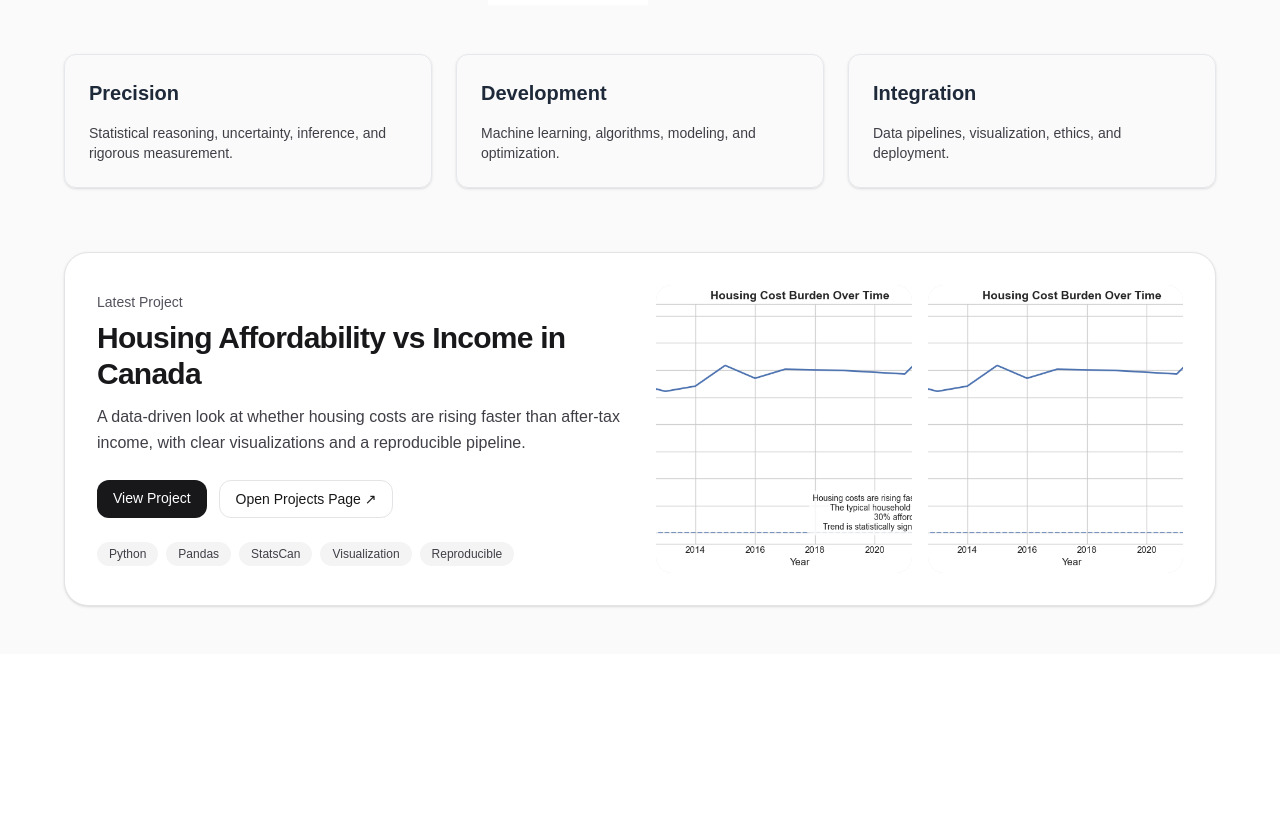
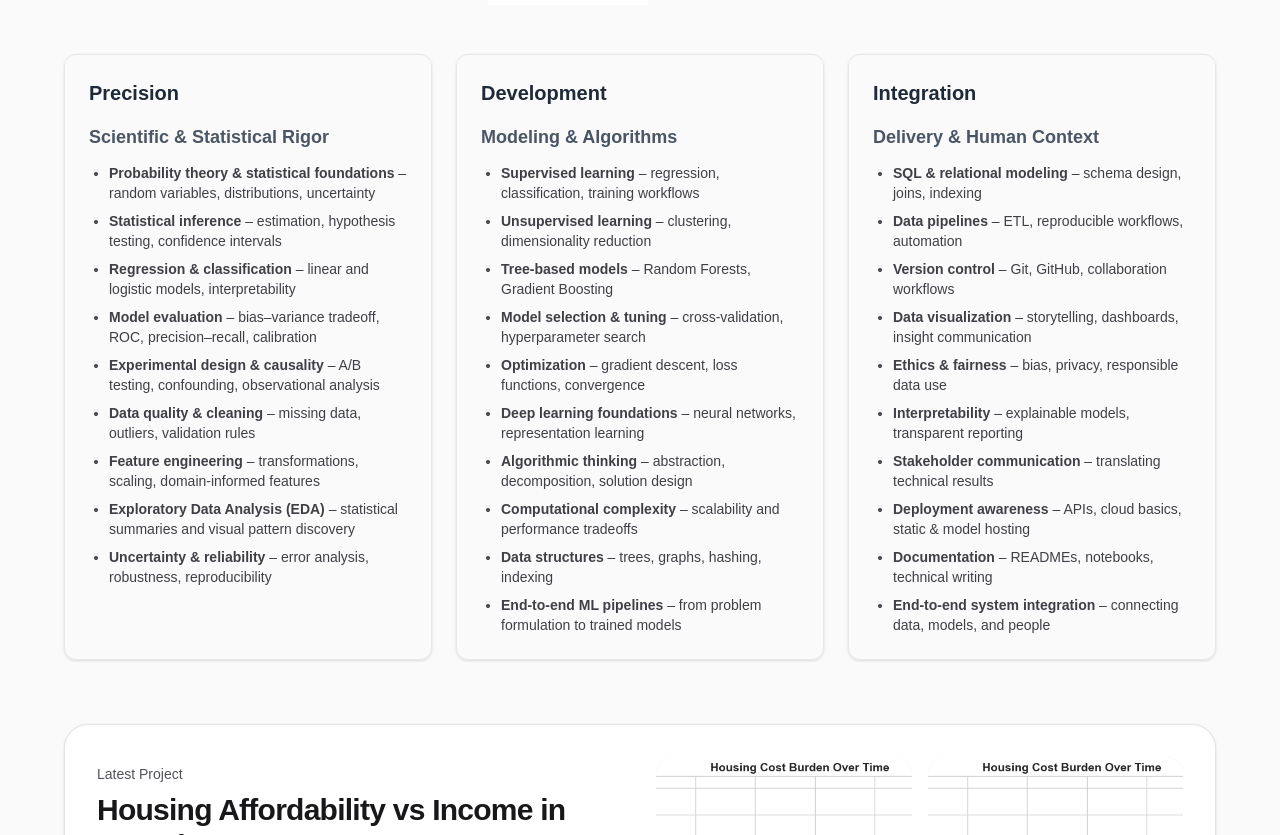
Before and after one commit to BryanB-prog/ThreePillars, a Next.js app: page / in a window 1280 px wide. Shown: the part 400-1235 px from the top of the page. Before the commit the page ends 1054 px from the top, so only its background shows below. Built offline with nearby package versions, Linux system fonts and the light colour scheme.

Commit message:
Update page.tsx

```diff
--- a/app/page.tsx
+++ b/app/page.tsx
@@ -42,26 +42,60 @@ export default function HomePage() {
       </header>
 
       {/* Pillars */}
+
 <section id="projects" className="w-full max-w-6xl mb-16">
   <div className="grid gap-6 md:grid-cols-3">
+
+    {/* PRECISION */}
     <Card title="Precision">
-            <p className="text-sm text-zinc-700">
-              Statistical reasoning, uncertainty, inference, and rigorous
-              measurement.
-            </p>
+      <h3 className="text-lg font-semibold mb-3">Scientific & Statistical Rigor</h3>
+      <ul className="list-disc pl-5 space-y-2 text-sm text-zinc-700">
+        <li><strong>Probability theory & statistical foundations</strong> – random variables, distributions, uncertainty</li>
+        <li><strong>Statistical inference</strong> – estimation, hypothesis testing, confidence intervals</li>
+        <li><strong>Regression & classification</strong> – linear and logistic models, interpretability</li>
+        <li><strong>Model evaluation</strong> – bias–variance tradeoff, ROC, precision–recall, calibration</li>
+        <li><strong>Experimental design & causality</strong> – A/B testing, confounding, observational analysis</li>
+        <li><strong>Data quality & cleaning</strong> – missing data, outliers, validation rules</li>
+        <li><strong>Feature engineering</strong> – transformations, scaling, domain-informed features</li>
+        <li><strong>Exploratory Data Analysis (EDA)</strong> – statistical summaries and visual pattern discovery</li>
+        <li><strong>Uncertainty & reliability</strong> – error analysis, robustness, reproducibility</li>
+      </ul>
     </Card>
 
+    {/* DEVELOPMENT */}
     <Card title="Development">
-            <p className="text-sm text-zinc-700">
-              Machine learning, algorithms, modeling, and optimization.
-            </p>
+      <h3 className="text-lg font-semibold mb-3">Modeling & Algorithms</h3>
+      <ul className="list-disc pl-5 space-y-2 text-sm text-zinc-700">
+        <li><strong>Supervised learning</strong> – regression, classification, training workflows</li>
+        <li><strong>Unsupervised learning</strong> – clustering, dimensionality reduction</li>
+        <li><strong>Tree-based models</strong> – Random Forests, Gradient Boosting</li>
+        <li><strong>Model selection & tuning</strong> – cross-validation, hyperparameter search</li>
+        <li><strong>Optimization</strong> – gradient descent, loss functions, convergence</li>
+        <li><strong>Deep learning foundations</strong> – neural networks, representation learning</li>
+        <li><strong>Algorithmic thinking</strong> – abstraction, decomposition, solution design</li>
+        <li><strong>Computational complexity</strong> – scalability and performance tradeoffs</li>
+        <li><strong>Data structures</strong> – trees, graphs, hashing, indexing</li>
+        <li><strong>End-to-end ML pipelines</strong> – from problem formulation to trained models</li>
+      </ul>
     </Card>
 
+    {/* INTEGRATION */}
     <Card title="Integration">
-            <p className="text-sm text-zinc-700">
-              Data pipelines, visualization, ethics, and deployment.
-            </p>
+      <h3 className="text-lg font-semibold mb-3">Delivery & Human Context</h3>
+      <ul className="list-disc pl-5 space-y-2 text-sm text-zinc-700">
+        <li><strong>SQL & relational modeling</strong> – schema design, joins, indexing</li>
+        <li><strong>Data pipelines</strong> – ETL, reproducible workflows, automation</li>
+        <li><strong>Version control</strong> – Git, GitHub, collaboration workflows</li>
+        <li><strong>Data visualization</strong> – storytelling, dashboards, insight communication</li>
+        <li><strong>Ethics & fairness</strong> – bias, privacy, responsible data use</li>
+        <li><strong>Interpretability</strong> – explainable models, transparent reporting</li>
+        <li><strong>Stakeholder communication</strong> – translating technical results</li>
+        <li><strong>Deployment awareness</strong> – APIs, cloud basics, static & model hosting</li>
+        <li><strong>Documentation</strong> – READMEs, notebooks, technical writing</li>
+        <li><strong>End-to-end system integration</strong> – connecting data, models, and people</li>
+      </ul>
     </Card>
+
   </div>
 </section>
 
```
Lines whose indentation alone changed are shown as unchanged.
